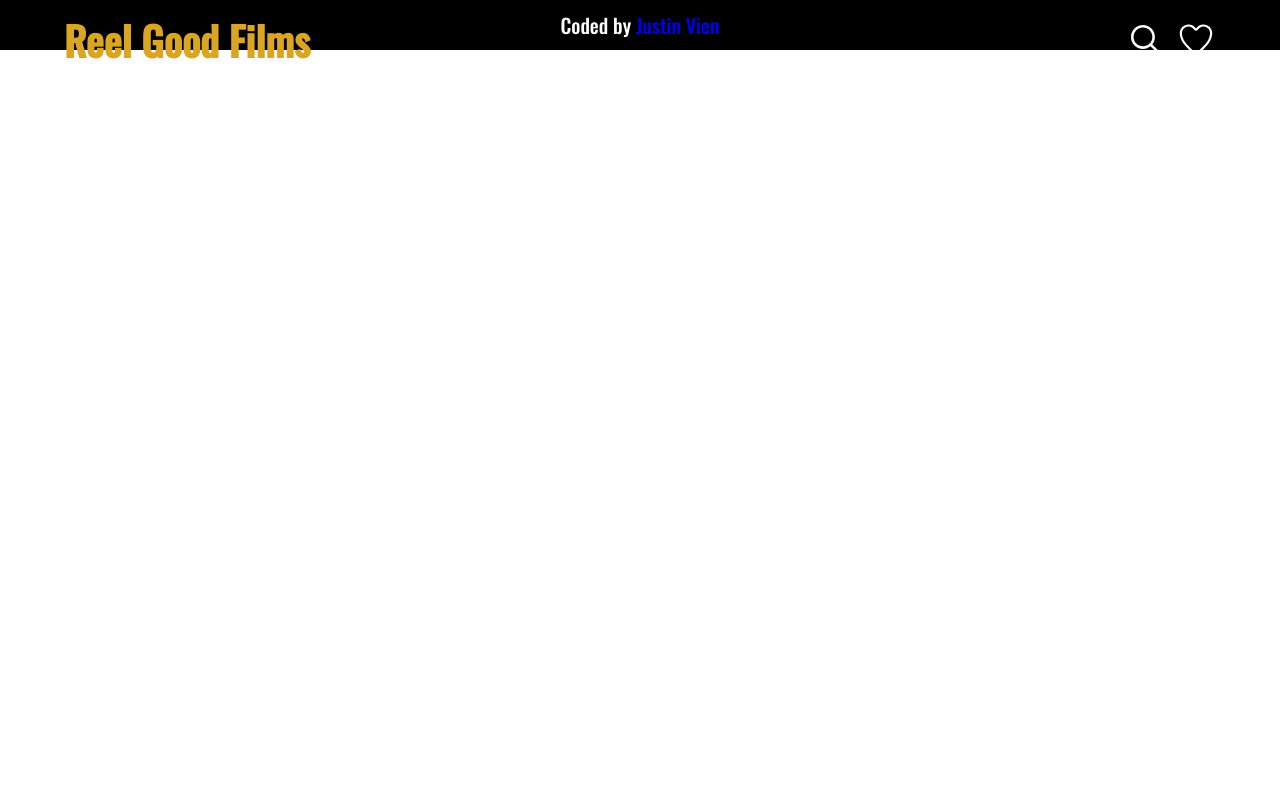
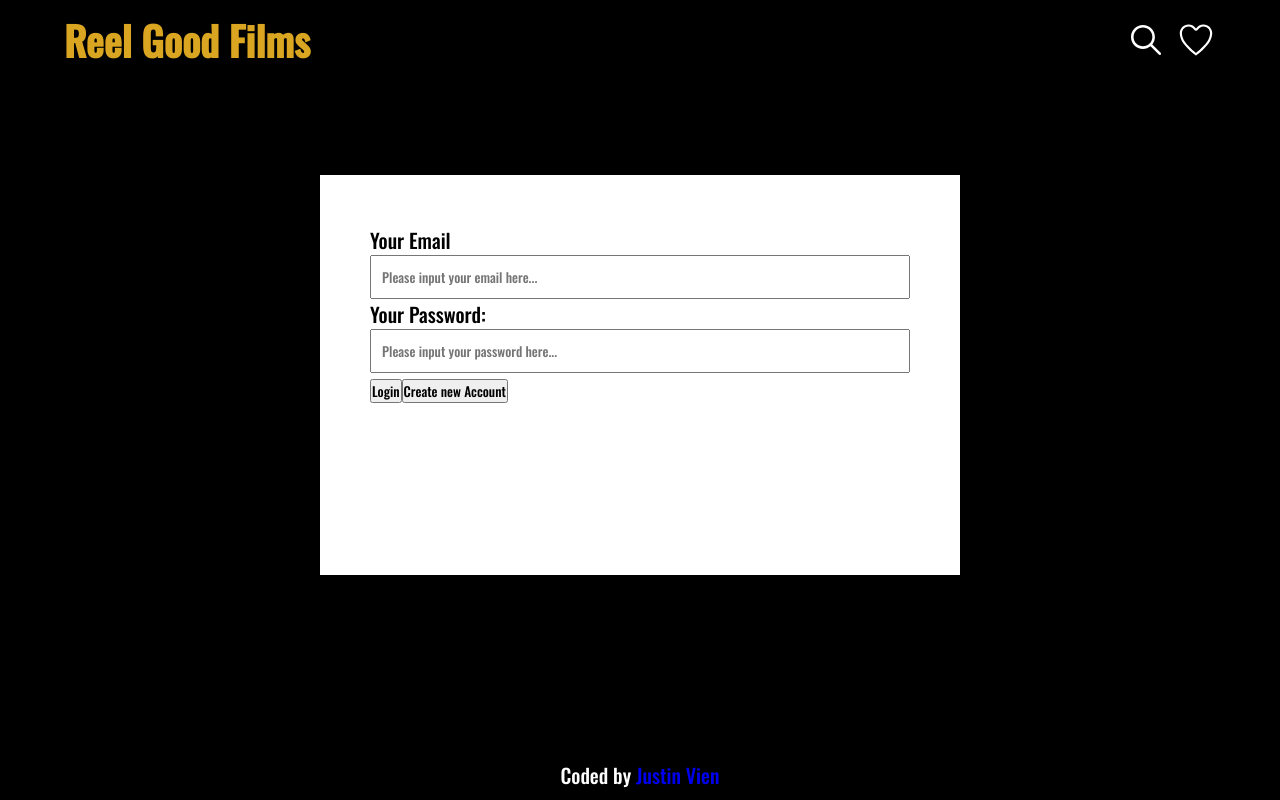
Before and after one commit to MarkAndJustin/ReelGoodFilmsV2, a React (Create React App) app: page /auth in a window 1280 px wide. Built offline with nearby package versions, Linux system fonts and the light colour scheme; no server answers; the database is empty.

Commit message:
added intial authentication functionality

```diff
--- a/src/App.js
+++ b/src/App.js
@@ -8,6 +8,8 @@ import MovieDetails from './components/MovieDetails';
 import SearchResults from './components/SearchResults';
 import Footer from './components/Footer';
 import MyList from './components/MyList';
+import SignIn from './components/SignIn';
+import AuthForm from './Auth/AuthForm';
 //Utilities
 import firebase from './firebase';
 import {getDatabase, ref, onValue, remove, push} from 'firebase/database';
@@ -49,6 +51,8 @@ function App() {
     <>
       <NavBar />
       <Routes>
+        <Route path='/auth' element={<AuthForm />} />
+        <Route path='/signin' element={<SignIn />} />
         <Route path='/' element={<Home />} />
         <Route path='/movie/:movieID' element={<MovieDetails handleAddMovie={handleAddMovie}/>} />
         <Route path='/results' element={<SearchResults />} />
--- /dev/null
+++ b/src/Auth/AuthForm.js
@@ -0,0 +1,87 @@
+import {useState, useRef} from 'react';
+import styles from './AuthForm.module.css'
+
+const AuthForm = () => {
+    const emailInputRef = useRef();
+    const passwordInputRef = useRef();
+
+    const [isLoggedIn, setIsLoggedIn] = useState(true) ;
+
+    const switchAuthModeHandler = () => {
+        setIsLoggedIn((prevState) => !prevState);
+    };
+
+
+    const handleFormSubmit = (event) => {
+        event.preventDefault();
+
+        const enteredEmail = emailInputRef.current.value;
+        const enteredPassword = passwordInputRef.current.value;
+
+        if(isLoggedIn) {
+
+        } else {
+            fetch('https://identitytoolkit.googleapis.com/v1/accounts:signUp?key=AIzaSyAXXxY-y1K8Y7eunVvk9DbCFLu9OJIvIwc',
+                {
+                    method: 'POST',
+                    body: JSON.stringify({
+                    email: enteredEmail,
+                    password: enteredPassword,
+                    returnSecureToken: true
+                }),
+                headers: {
+                    'Content-Type': 'application/json'
+                }
+            }).then(res => {
+                if (res.ok) {
+
+                } else {
+                    return res.json().then(data => {
+                        console.log(data)
+                    });
+                }
+            })
+        }
+    }
+
+  return (
+    <section className={styles.auth}>
+        <div className={styles.authContainer}>
+            <form onSubmit={handleFormSubmit} className={styles.authForm}>
+                <div className={styles.authInput}>
+                    <label htmlFor="authEmail">Your Email</label>
+                    <input
+                        type="email"
+                        id="authEmail"
+                        placeholder='Please input your email here...'
+                        ref={emailInputRef}
+                        required
+                    />
+                </div>
+                <div className={styles.authInput}>
+                    <label htmlFor="authPassword">Your Password:</label>
+                    <input
+                        type="password"
+                        id='authPassword'
+                        placeholder='Please input your password here...'
+                        ref={passwordInputRef}
+                        required
+                    />
+                </div>
+                <div>
+                    <button>{isLoggedIn ? 'Login' : 'Create ACcount'}</button>
+                    <button
+                        type='button'
+                        className={styles.toggle}
+                        onClick={switchAuthModeHandler}
+                    >
+                        {isLoggedIn ? 'Create new Account' : 'Login with existing account'}
+                    </button>
+                </div>
+            </form>
+        </div>
+    </section>
+  )
+}
+
+export default AuthForm
--- /dev/null
+++ b/src/Auth/AuthForm.module.css
@@ -0,0 +1,23 @@
+.auth {
+    min-height: calc(100vh - 50px);
+    background-color: black;
+    display: flex;
+    align-items: center;
+    justify-content: center;
+}
+
+.authContainer {
+    background-color: white;
+    width: 50%;
+    height: 50vh;
+}
+
+.authForm {
+    padding: 50px;
+}
+
+input[type="email"],
+input[type="password"] {
+    width: 100%;
+    padding: 10px 0 10px 10px;
+}
--- /dev/null
+++ b/src/components/SignIn.js
@@ -0,0 +1,9 @@
+import React from 'react'
+
+const SignIn = () => {
+  return (
+    <div>SignIn</div>
+  )
+}
+
+export default SignIn
```
